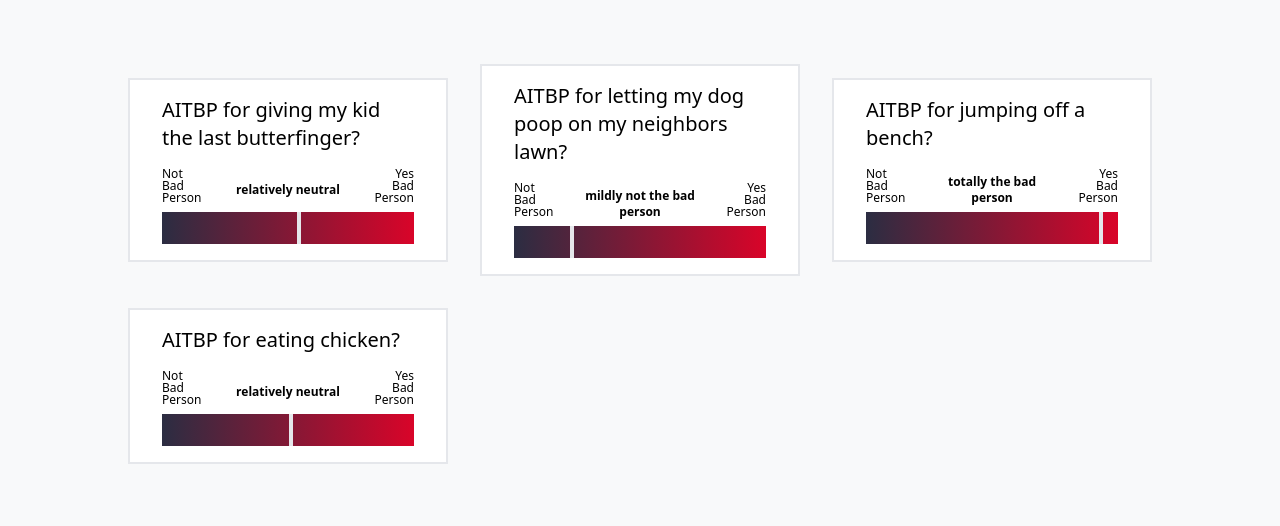
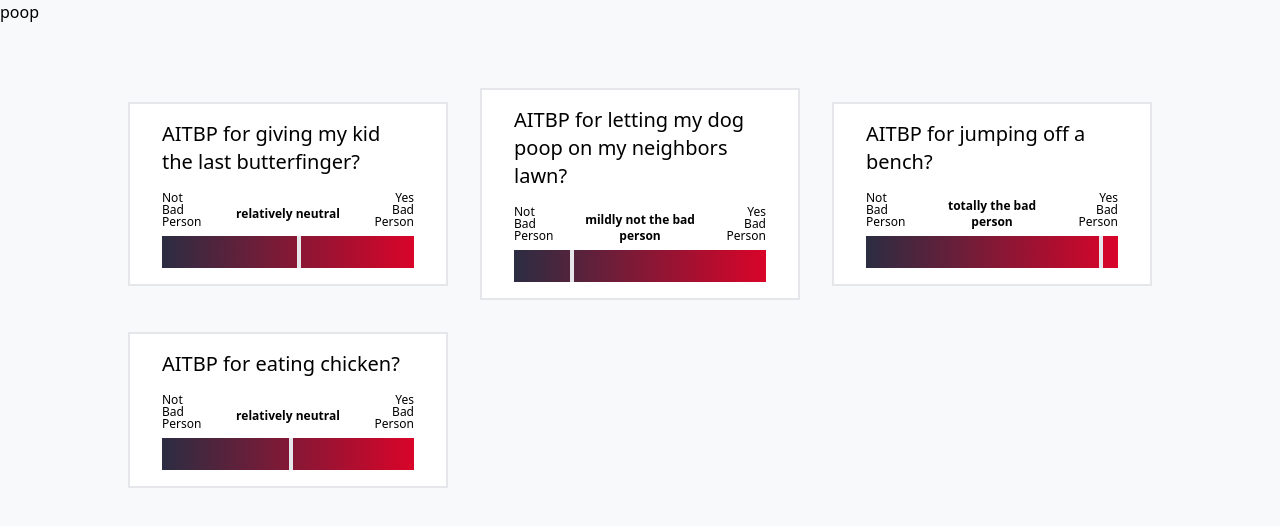
Before and after one commit to BeeJayTee/amithebadperson, a React (Vite) app: page / in a window 1280 px wide. Shown: the top 526 px of the page. Built offline with nearby package versions, Linux system fonts and the light colour scheme.

Commit message:
initialized navbar

```diff
--- a/index.html
+++ b/index.html
@@ -2,9 +2,8 @@
 <html lang="en">
   <head>
     <meta charset="UTF-8" />
-    <link rel="icon" type="image/svg+xml" href="/vite.svg" />
     <meta name="viewport" content="width=device-width, initial-scale=1.0" />
-    <title>Vite + React</title>
+    <title>amithebadperson</title>
   </head>
   <body>
     <div id="root"></div>
--- a/src/App.jsx
+++ b/src/App.jsx
@@ -1,8 +1,10 @@
 import Content from "./components/home/Content";
+import Navbar from "./components/home/NavBar";
 
 function App() {
   return (
     <div className="w-screen h-screen bg-[#f8f9fa]">
+      <Navbar />
       <Content />
     </div>
   );
--- /dev/null
+++ b/src/components/home/NavBar.jsx
@@ -0,0 +1,9 @@
+const Navbar = () => {
+  return (
+    <div className="Navbar">
+      <p>poop</p>
+    </div>
+  );
+};
+
+export default Navbar;
```
